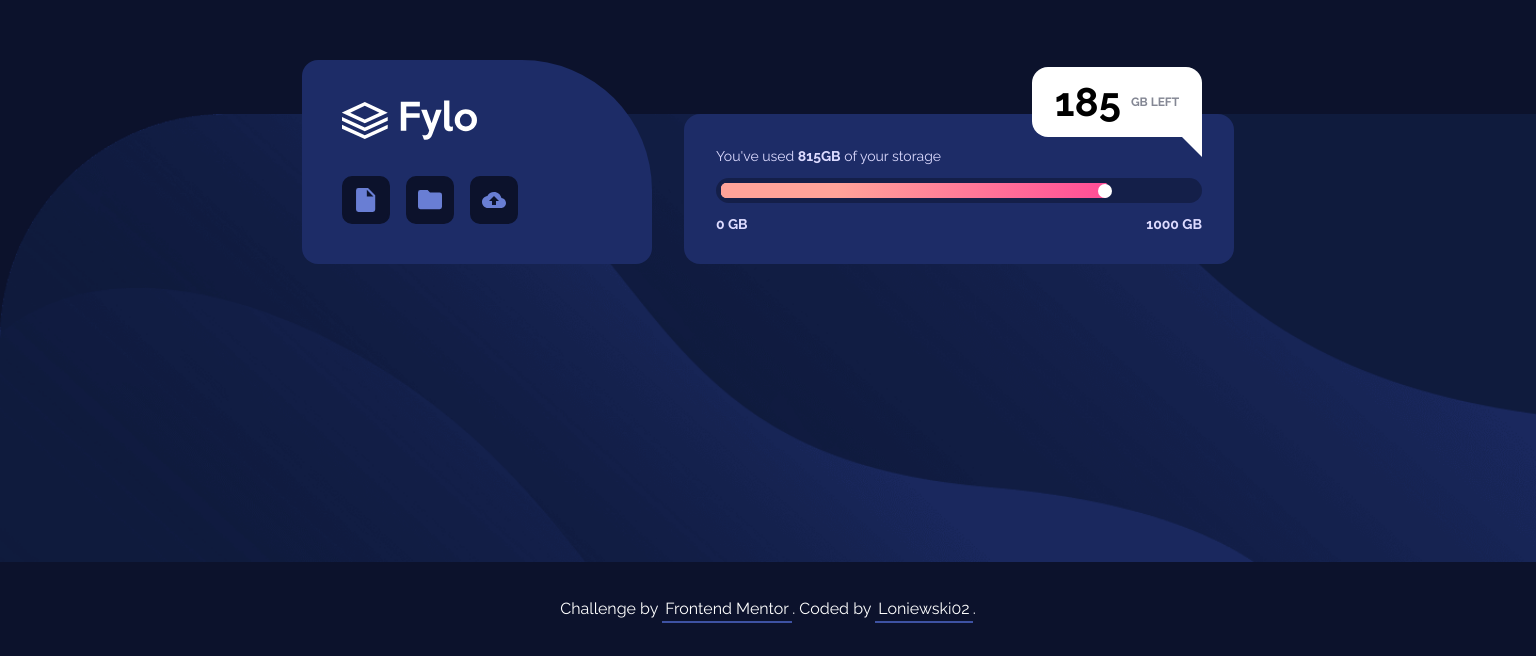
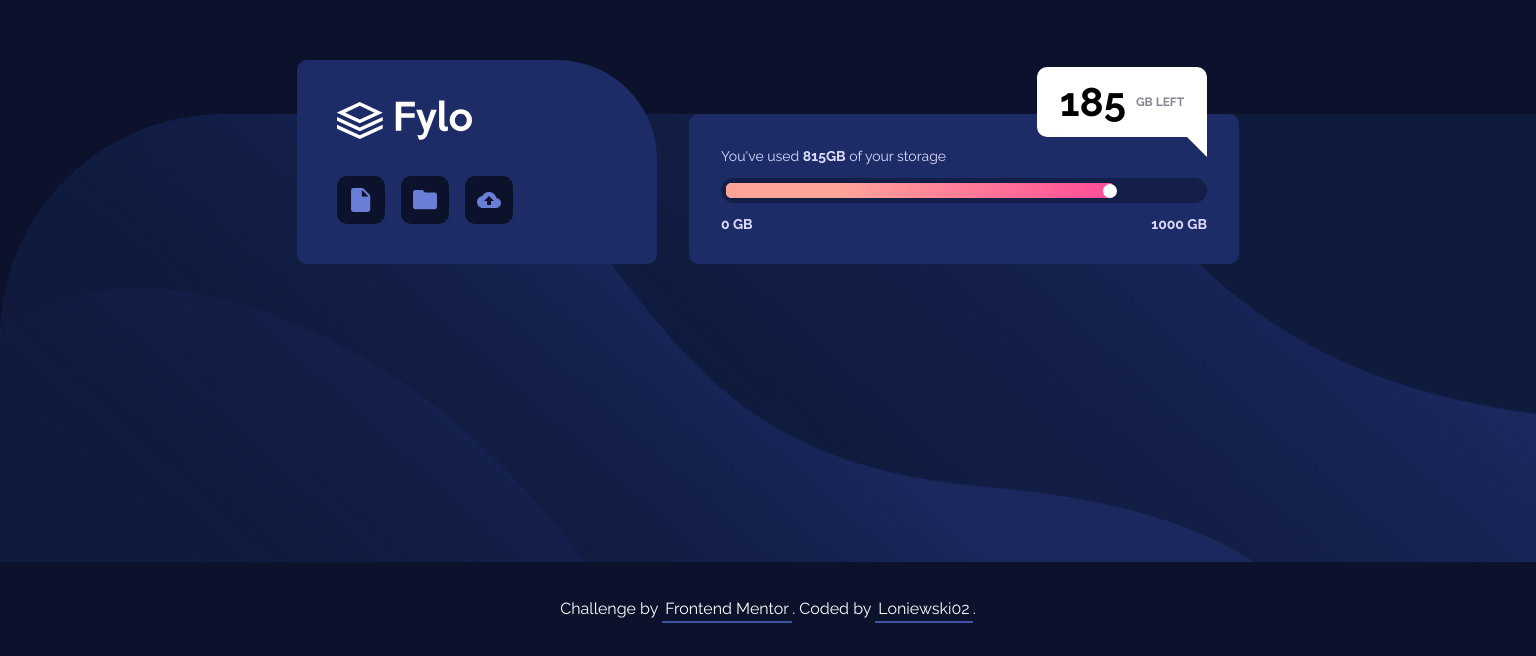
Before and after one commit to Loniewski02/FM-data-storage-component, a plain HTML site: page index.html in a window 1536 px wide. Shown: the part 238-894 px from the top of the page. Drawn offline with Linux system fonts and the light colour scheme.

Commit message:
changed border radius on elements

```diff
--- a/src/sass/style.scss
+++ b/src/sass/style.scss
@@ -21,7 +21,7 @@ body {
 @mixin appStyles {
 	width: 100%;
 	background-color: $dark-blue;
-	border-radius: 1em;
+	border-radius: 1rem;
 }
 
 .wrapper {
@@ -43,7 +43,7 @@ body {
 		margin-bottom: 1em;
 		padding: 3em;
 		@include appStyles;
-		border-top-right-radius: 13rem;
+		border-top-right-radius: 10rem;
 
 		&-logo {
 			margin-bottom: 2em;
@@ -166,7 +166,7 @@ body {
 			height: 80px;
 			width: 190px;
 			background-color: #fff;
-			border-radius: 1em;
+			border-radius: 1rem;
 			p {
 				display: flex;
 				align-items: center;
@@ -238,7 +238,7 @@ body {
 		&__top {
 			margin: 0;
 			padding: 2.5em;
-			max-width: 350px;
+			max-width: 360px;
 		}
 
 		&__bottom {
```
Also changed, not shown: dist/css/style.min.css.
